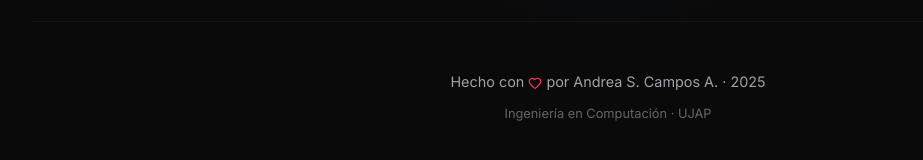
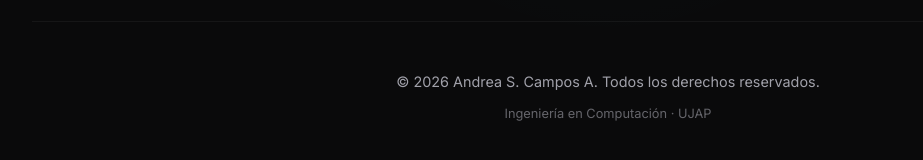
Before and after one commit to AndreaCampos29/CVG, a React (Vite) app: page / in a window 1280 px wide. Shown: the part 6964-7124 px from the top of the page, without its empty margins (32-955 px from the left). Built offline with nearby package versions, Linux system fonts and the light colour scheme.

Commit message:
Update footer to professional format and fix year

```diff
--- a/src/components/Contact.tsx
+++ b/src/components/Contact.tsx
@@ -1,4 +1,4 @@
-import { Mail, Phone, MapPin, Heart, ExternalLink } from 'lucide-react'
+import { Mail, Phone, MapPin, ExternalLink } from 'lucide-react'
 import styles from './Contact.module.css'
 
 const CONTACTS = [
@@ -97,7 +97,7 @@ export default function Contact() {
 
         <footer className={styles.footer}>
           <p>
-            Hecho con <Heart size={14} className={styles.heart} /> por Andrea S. Campos A. · 2025
+            &copy; 2026 Andrea S. Campos A. Todos los derechos reservados.
           </p>
           <p className={styles.footerSub}>Ingeniería en Computación · UJAP</p>
         </footer>
```
